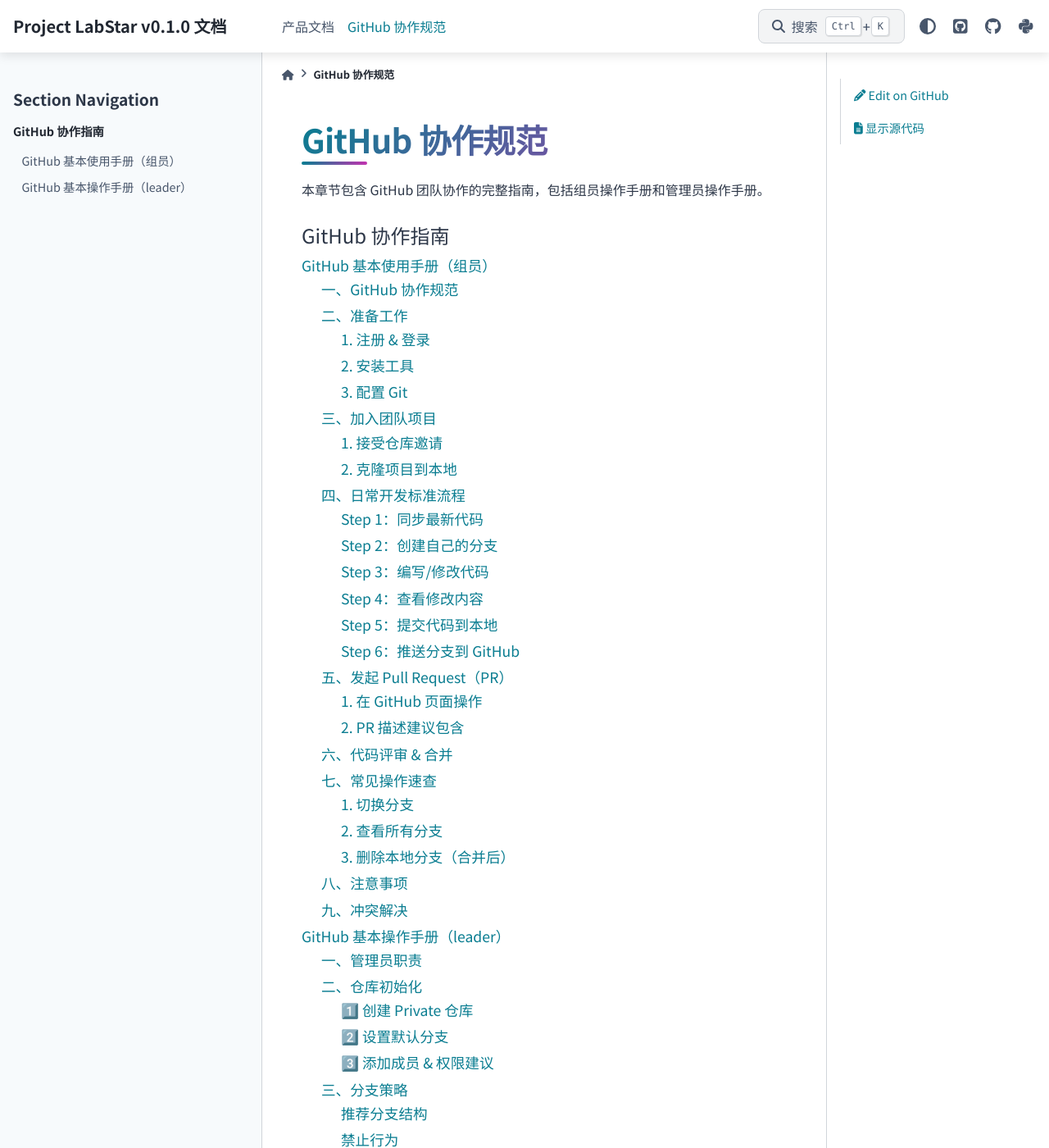
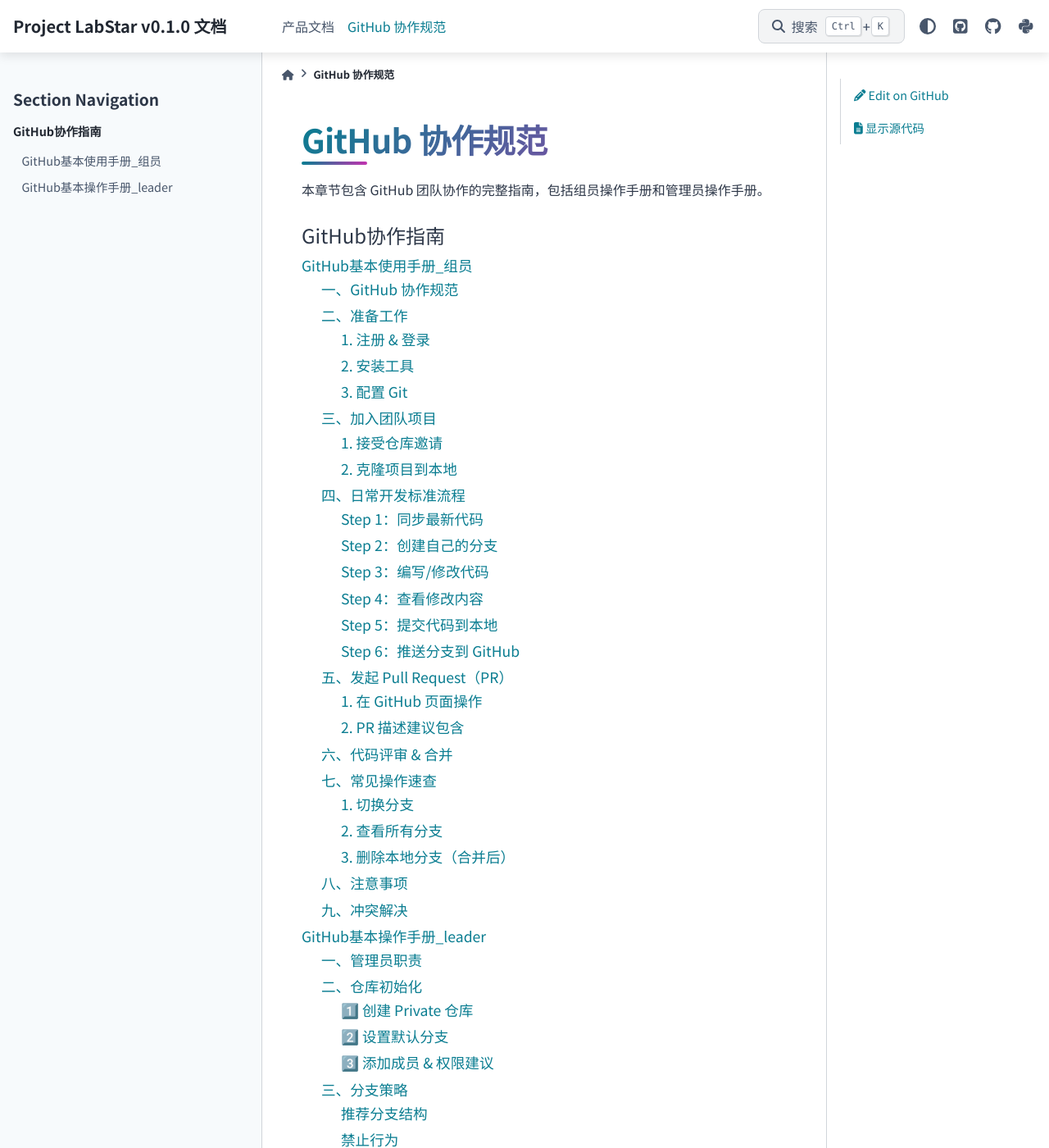
Before and after one commit to Jin-sjh/ProjectLabStarDocument, a Sphinx documentation site: the page built from source/Github/index.rst, in a window 1280 px wide and 1400 px high. Shown: the whole window at 82% size. Built offline with Sphinx 7.4.7 and the PyData theme 0.15.4, drawn with Linux system fonts in a browser that asks for light colours; pages that are not in the unit, such as notebooks, are missing from menus.

```diff
--- a/source/Github/index.rst
+++ b/source/Github/index.rst
@@ -5,7 +5,7 @@ GitHub 协作规范
 
 .. toctree::
    :maxdepth: 3
-   :caption: GitHub 协作指南
+   :caption: GitHub协作指南
 
-   GitHub 基本使用手册（组员）<GitHub 基本操作使用手册组员.md>
-   GitHub 基本操作手册（leader）<Github基本操作手册leader.md>
+   GitHub基本使用手册_组员<GitHub基本操作使用手册组员.md>
+   GitHub基本操作手册_leader<Github基本操作手册leader.md>
```
Also changed, not shown: source/Github/GitHub基本操作使用手册组员.md (renamed from source/Github/GitHub 基本操作使用手册组员.md, +2 -0 lines), source/Github/Github基本操作手册leader.md (+2 -0 lines).
